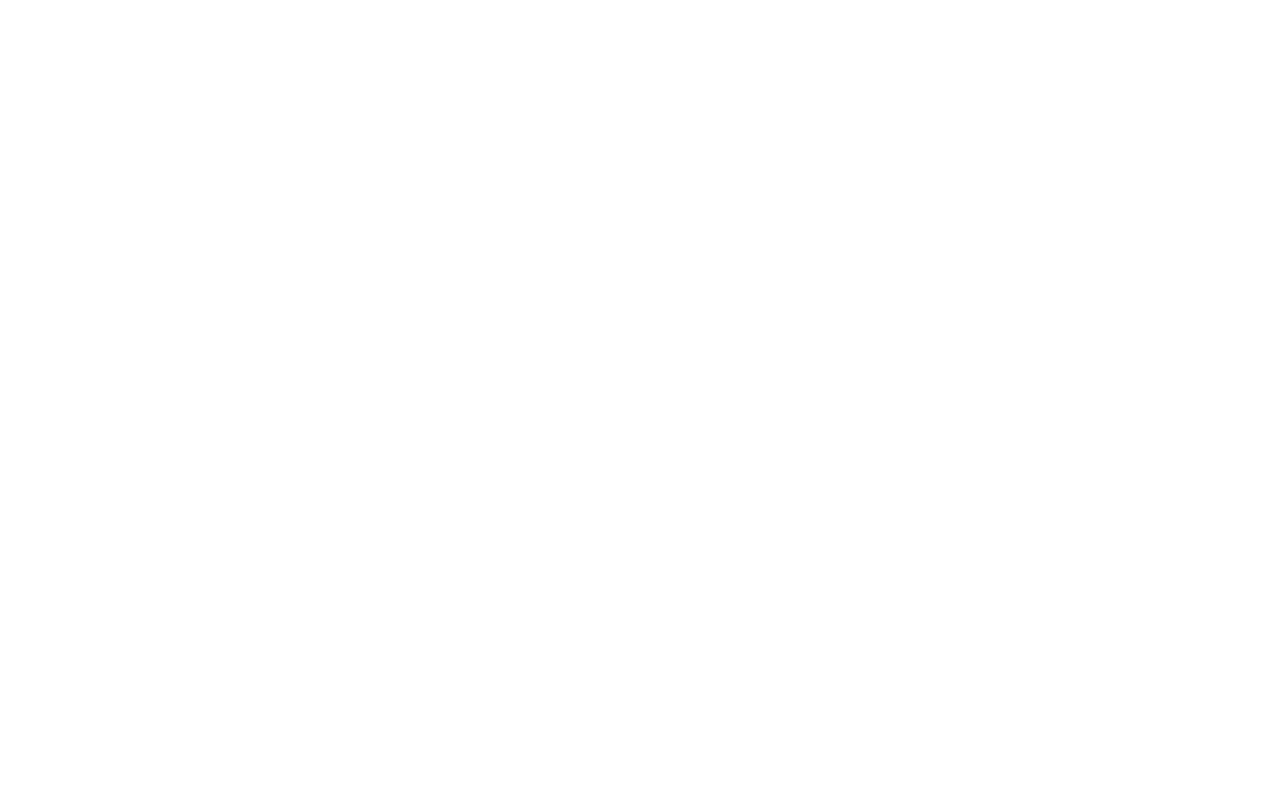
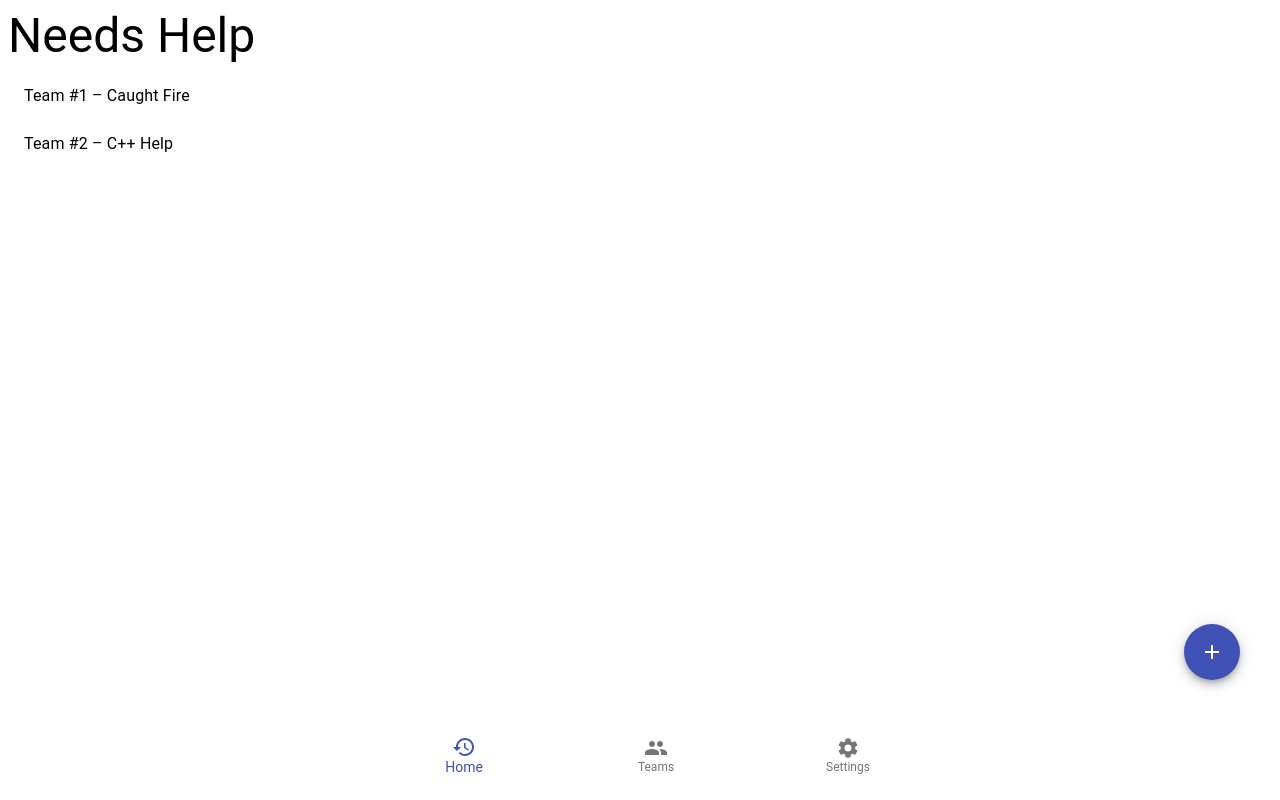
Before and after one commit to AustinShalit/cs3041-hci-public, a React (Create React App) app: page /home in a window 1280 px wide. Built offline with nearby package versions, Linux system fonts and the light colour scheme.

Commit message:
Start work on prototype

```diff
--- a/package.json
+++ b/package.json
@@ -48,6 +48,7 @@
   },
   "devDependencies": {
     "@types/react-router": "^5.1.8",
+    "@types/react-router-dom": "^5.1.6",
     "gh-pages": "^3.1.0"
   }
 }
--- /dev/null
+++ b/src/components/app/BottomNavigation.tsx
@@ -0,0 +1,53 @@
+import React from 'react';
+import {makeStyles} from '@material-ui/core/styles';
+import BottomNavigation from '@material-ui/core/BottomNavigation';
+import BottomNavigationAction from '@material-ui/core/BottomNavigationAction';
+import HomeIcon from '@material-ui/icons/Restore';
+import PeopleIcon from '@material-ui/icons/People';
+import SettingsIcon from '@material-ui/icons/Settings';
+import {Link} from "react-router-dom";
+
+
+const useStyles = makeStyles((theme) => ({
+    footer: {
+        margin_top: '1rem',
+        padding: '1rem',
+        position: 'fixed',
+        bottom: 0,
+        left: 0,
+        width: '100%'
+    }
+}));
+
+
+export default function SimpleBottomNavigation() {
+    const classes = useStyles();
+    const [value, setValue] = React.useState(0);
+
+    return (
+        <BottomNavigation
+            value={value}
+            onChange={(event, newValue) => {
+                setValue(newValue);
+            }}
+            showLabels
+            className={classes.footer}
+        >
+            <BottomNavigationAction
+                component={Link}
+                to="/home"
+                label="Home"
+                icon={<HomeIcon/>}/>
+            <BottomNavigationAction
+                component={Link}
+                to="/teams"
+                label="Teams"
+                icon={<PeopleIcon/>}/>
+            <BottomNavigationAction
+                component={Link}
+                to="/settings"
+                label="Settings"
+                icon={<SettingsIcon/>}/>
+        </BottomNavigation>
+    );
+}
--- /dev/null
+++ b/src/components/app/Home.tsx
@@ -0,0 +1,61 @@
+import React from 'react';
+import {
+    createStyles, Fab,
+    List,
+    ListItem,
+    ListItemProps,
+    ListItemText,
+    makeStyles,
+    Theme,
+    Typography
+} from "@material-ui/core";
+import AddIcon from "@material-ui/icons/Add";
+
+const useStyles = makeStyles((theme: Theme) =>
+    createStyles({
+        root: {
+            width: '100%',
+            backgroundColor: theme.palette.background.paper,
+        },
+        fab: {
+            position: 'absolute',
+            bottom: theme.spacing(15),
+            right: theme.spacing(5)
+        }
+    }),
+);
+
+function NeedsHelpItemLink(props: ListItemProps<'a', { button?: true }>) {
+    return <ListItem button component="a" {...props} />;
+}
+
+function NeedsHelp() {
+    const classes = useStyles();
+
+    return (
+        <div className={classes.root}>
+            <List>
+                <NeedsHelpItemLink href="#simple-list">
+                    <ListItemText primary="Team #1 – Caught Fire" />
+                </NeedsHelpItemLink>
+                <NeedsHelpItemLink href="#simple-list">
+                    <ListItemText primary="Team #2 – C++ Help" />
+                </NeedsHelpItemLink>
+            </List>
+            <Fab className={classes.fab} color={"primary"}>
+                <AddIcon/>
+            </Fab>
+        </div>
+    );
+}
+
+function Home() {
+    return (
+        <>
+            <Typography variant="h3" align="left">Needs Help</Typography>
+            <NeedsHelp/>
+        </>
+    );
+}
+
+export default Home;
--- /dev/null
+++ b/src/components/app/Teams.tsx
@@ -0,0 +1,72 @@
+import React from 'react';
+import {
+    createStyles,
+    List,
+    ListItem,
+    ListItemProps,
+    ListItemText,
+    makeStyles,
+    Theme,
+    Typography
+} from "@material-ui/core";
+import {Route, Switch, useParams, useRouteMatch} from "react-router";
+
+const useStyles = makeStyles((theme: Theme) =>
+    createStyles({
+        root: {
+            width: '100%',
+            backgroundColor: theme.palette.background.paper,
+        },
+    }),
+);
+
+function TeamListItemLink(props: ListItemProps<'a', { button?: true }>) {
+    return <ListItem button component="a" {...props} />;
+}
+
+function TeamList() {
+    const classes = useStyles();
+
+    return (
+        <div className={classes.root}>
+            <List>
+                {Array.from(Array(100).keys()).map((teamId) => (
+                    <TeamListItemLink href={`teams/${teamId}`}>
+                        <ListItemText primary={`Team #${teamId}`} />
+                    </TeamListItemLink>
+                ))}
+            </List>
+        </div>
+    );
+}
+
+function TeamDetail() {
+    // @ts-ignore
+    const { teamId } = useParams();
+
+    return (
+        <Typography variant="h3" align="left">Team {teamId} – Team Name</Typography>
+    )
+}
+
+function Teams() {
+    const match = useRouteMatch();
+
+    console.log(match)
+
+    return (
+        <>
+            <Switch>
+                <Route path={`${match.path}/:teamId`}>
+                    <TeamDetail />
+                </Route>
+                <Route path={match.path}>
+                    <Typography variant="h3" align="left">Teams</Typography>
+                    <TeamList/>
+                </Route>
+            </Switch>
+        </>
+    );
+}
+
+export default Teams;
--- a/src/components/app/index.tsx
+++ b/src/components/app/index.tsx
@@ -1,10 +1,17 @@
 import React from 'react';
-import {AppBar} from "@material-ui/core";
+import Home from "./Home";
+import SimpleBottomNavigation from "./BottomNavigation";
+import {Route, Switch} from "react-router";
+import Teams from "./Teams";
 
 function App() {
     return (
         <>
-
+            <Switch>
+                <Route path={`/home`} component={Home}/>
+                <Route path={`/teams`} component={Teams}/>
+            </Switch>
+            <SimpleBottomNavigation/>
         </>
     );
 }
--- a/src/components/login/index.tsx
+++ b/src/components/login/index.tsx
@@ -5,11 +5,12 @@
     Checkbox,
     Container,
     CssBaseline,
-    FormControlLabel, Grid, Link, makeStyles,
+    FormControlLabel, Grid, makeStyles,
     TextField,
     Typography
 } from "@material-ui/core";
 import LockOutlinedIcon from '@material-ui/icons/LockOutlined';
+import {Link} from 'react-router-dom';
 
 const useStyles = makeStyles((theme) => ({
     paper: {
@@ -77,17 +78,18 @@
                         variant="contained"
                         color="primary"
                         className={classes.submit}
+                        component={Link} to="/"
                     >
                         Sign In
                     </Button>
                     <Grid container>
                         <Grid item xs>
-                            <Link href="#" variant="body2">
+                            <Link to="#">
                                 Forgot password?
                             </Link>
                         </Grid>
                         <Grid item>
-                            <Link href="#" variant="body2">
+                            <Link to="#">
                                 {"Don't have an account? Sign Up"}
                             </Link>
                         </Grid>
--- a/src/index.tsx
+++ b/src/index.tsx
@@ -3,13 +3,15 @@
 import {Route, Router, Switch} from 'react-router';
 import { createBrowserHistory } from 'history';
 import Login from "./components/login";
+import App from "./components/app";
 
 const browserHistory = createBrowserHistory({ basename: '/cs3041-hci' });
 
 export function AppRoutes(): ReactElement {
     return (
         <Switch>
-            <Route path="/" exact component={Login} />
+            <Route path="/login" exact component={Login} />
+            <Route path="/" component={App} />
         </Switch>
     );
 }
```
Also changed, not shown: 1 other file (tests, documents, lock files or other folders).
